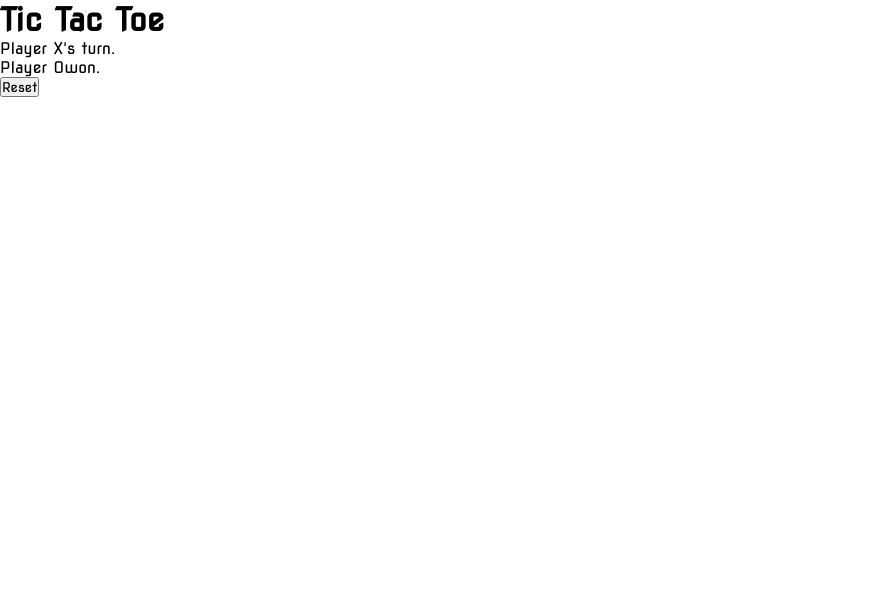
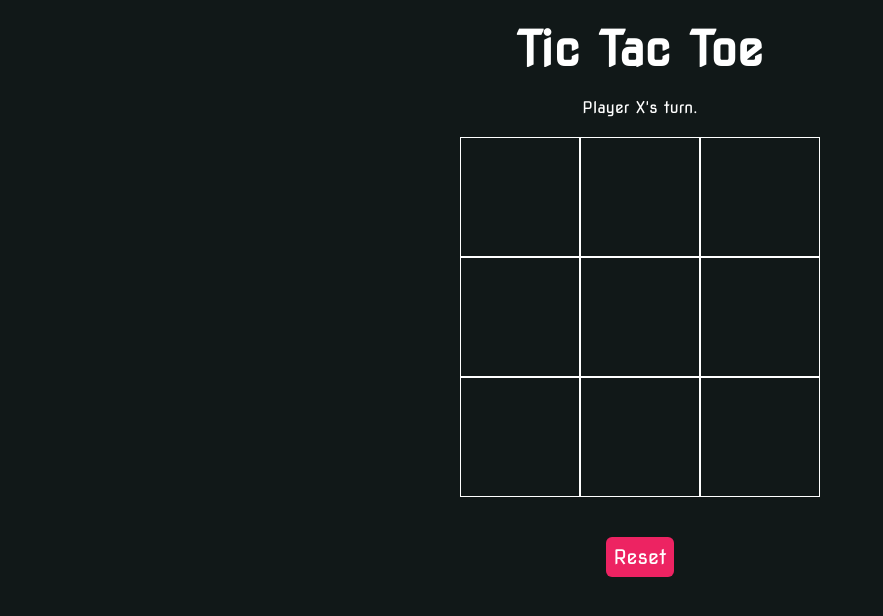
Before and after one commit to waleedsmadi/tic_tac_toe_js, a plain HTML site: page index.html in a window 1280 px wide. Shown: the whole page, without its empty margins (0-883 px from the left). Drawn offline with Linux system fonts and the light colour scheme.

Commit message:
finish styling

```diff
--- a/main.css
+++ b/main.css
@@ -1,6 +1,60 @@
 @import url('https://fonts.googleapis.com/css2?family=Dancing+Script&family=Nova+Square&family=Open+Sans:ital,wght@0,300;0,500;1,600&display=swap');
+:root{
+    --green-color: #4EC477;
+    --blue-color: #458CF6;
+    --pink-color: #ED2362;
+}
+
 *{
     padding: 0;
     margin: 0;
     font-family: 'Nova Square', cursive;
 }
+
+body{
+    background-color: #111818;
+    color: white;
+}
+
+.wrapper{text-align: center;}
+
+.text-header{margin: 20px 0;}
+
+.text-header h1{
+    font-size: 3rem;
+    margin: 20px 0;
+}
+
+.player-text{font-size: 25px;}
+
+.player-text .player-X{color: var(--green-color);}
+
+.player-text .player-O{color: var(--blue-color);}
+
+
+.cells{
+    display: grid;
+    grid-template-columns: repeat(3, 120px);
+    grid-auto-rows: minmax(120px, auto);
+    justify-content: center;
+    margin: 0 0 20px 0;
+}
+
+.cell{
+    border: 1px solid white;
+    font-size: 4rem;
+    line-height: 120px;
+}
+
+.btn{
+    margin: 20px 0;
+    background-color: var(--pink-color);
+    font-size: 20px;
+    padding: 8px;
+    color: white;
+    border: 0;
+    border-radius: 6px;
+    cursor: pointer;
+}
+
+.hidden{display: none;}
```
